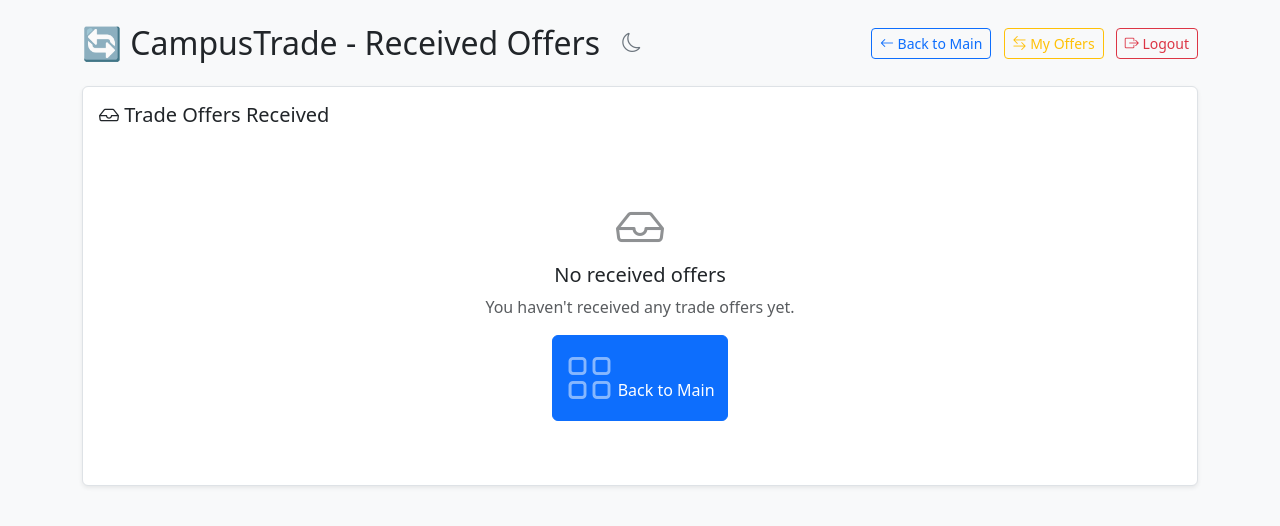
After one commit to ananyakumar2005/ucs503p-202526odd-team-void, a Flask app: template templates/received_offers.html in a window 1280 px wide. The commit adds this page. Shown: the top 526 px of the page. Run offline with Flask 3, Linux system fonts and the light colour scheme; the template is opened without the code that fills it, so the values that code supplies are empty.

```diff
--- a/app.py
+++ b/app.py
@@ -14,7 +14,7 @@ if not app.secret_key:
 def initialize_app():
     from database import init_db
     init_db()
-    create_default_admin()
+    #create_default_admin()
 
 initialize_app()
 
--- a/requirements.txt
+++ b/requirements.txt
@@ -1,4 +1,5 @@
 Flask==2.3.3
 Flask-Login==0.6.3
 Werkzeug==2.3.7
+psycopg2-binary==2.9.7
 gunicorn==21.2.0
--- /dev/null
+++ b/templates/received_offers.html
@@ -0,0 +1,248 @@
+<!DOCTYPE html>
+<html lang="en">
+<head>
+  <meta charset="UTF-8">
+  <title>Received Trade Offers - CampusTrade</title>
+  <link href="https://cdn.jsdelivr.net/npm/bootstrap@5.3.3/dist/css/bootstrap.min.css" rel="stylesheet">
+  <link href="https://cdn.jsdelivr.net/npm/bootstrap-icons@1.11.1/font/bootstrap-icons.css" rel="stylesheet">
+  <style>
+    :root {
+      --bg-primary: #f8f9fa;
+      --bg-secondary: #ffffff;
+      --bg-card: #ffffff;
+      --text-primary: #212529;
+      --text-secondary: #6c757d;
+      --border-color: #dee2e6;
+      --shadow: rgba(0, 0, 0, 0.1);
+    }
+
+    [data-theme="dark"] {
+      --bg-primary: #121212;
+      --bg-secondary: #1e1e1e;
+      --bg-card: #2d2d2d;
+      --text-primary: #ffffff;
+      --text-secondary: #a0a0a0;
+      --border-color: #404040;
+      --shadow: rgba(0, 0, 0, 0.3);
+    }
+
+    body {
+      background-color: var(--bg-primary);
+      color: var(--text-primary);
+      transition: all 0.3s ease;
+    }
+
+    .card {
+      background-color: var(--bg-card);
+      border: 1px solid var(--border-color);
+      box-shadow: 0 2px 8px var(--shadow);
+    }
+
+    .table {
+      color: var(--text-primary);
+    }
+
+    .empty-state {
+      padding: 3rem 1rem;
+      text-align: center;
+    }
+
+    .empty-state i {
+      font-size: 3rem;
+      margin-bottom: 1rem;
+      opacity: 0.5;
+    }
+
+    .theme-toggle {
+      background: none;
+      border: none;
+      color: var(--text-secondary);
+      font-size: 1.2rem;
+      transition: color 0.3s ease;
+    }
+
+    .theme-toggle:hover {
+      color: var(--text-primary);
+    }
+
+    .offer-card {
+      border-left: 4px solid #0d6efd;
+      margin-bottom: 1rem;
+    }
+
+    .offer-card.pending {
+      border-left-color: #ffc107;
+    }
+
+    .offer-card.accepted {
+      border-left-color: #198754;
+    }
+
+    .offer-card.rejected {
+      border-left-color: #dc3545;
+    }
+  </style>
+</head>
+<body>
+  <div class="container py-4">
+    <!-- Header -->
+    <div class="row mb-4">
+      <div class="col">
+        <div class="d-flex justify-content-between align-items-center">
+          <div class="d-flex align-items-center">
+            <h2 class="mb-0 me-3">🔄 CampusTrade - Received Offers</h2>
+            <button class="theme-toggle" id="themeToggle" title="Toggle dark mode">
+              <i class="bi bi-moon"></i>
+            </button>
+          </div>
+          <div>
+            <a href="{{ url_for('index') }}" class="btn btn-outline-primary btn-sm me-2">
+              <i class="bi bi-arrow-left"></i> Back to Main
+            </a>
+            <a href="{{ url_for('view_trade_offers') }}" class="btn btn-outline-warning btn-sm me-2">
+              <i class="bi bi-arrow-left-right"></i> My Offers
+            </a>
+            <a href="{{ url_for('logout') }}" class="btn btn-outline-danger btn-sm">
+              <i class="bi bi-box-arrow-right"></i> Logout
+            </a>
+          </div>
+        </div>
+      </div>
+    </div>
+
+    <!-- Received Offers List -->
+    <div class="card shadow-sm">
+      <div class="card-body">
+        <h5 class="card-title mb-3"><i class="bi bi-inbox"></i> Trade Offers Received</h5>
+
+        {% if received_offers %}
+        <div class="row">
+          {% for offer in received_offers %}
+          <div class="col-md-6 mb-3">
+            <div class="card offer-card {{ offer.received_status }}">
+              <div class="card-body">
+                <div class="d-flex justify-content-between align-items-start mb-2">
+                  <h6 class="card-title mb-0">Offer for: <strong>{{ offer.barter_item }}</strong></h6>
+                  <span class="badge
+                    {% if offer.received_status == 'pending' %}bg-warning text-dark
+                    {% elif offer.received_status == 'accepted' %}bg-success
+                    {% elif offer.received_status == 'rejected' %}bg-danger
+                    {% else %}bg-secondary{% endif %}">
+                    {{ offer.received_status }}
+                  </span>
+                </div>
+
+                <div class="mb-2">
+                  <small class="text-muted">From:</small>
+                  <strong>{{ offer.offerer_name }}</strong>
+                </div>
+
+                <div class="mb-2">
+                  <small class="text-muted">Contact:</small>
+                  {{ offer.offerer_mobile }}
+                </div>
+
+                <div class="mb-3">
+                  <small class="text-muted">Offered Item:</small>
+                  <p class="mb-1">{{ offer.item_description }}</p>
+                </div>
+
+                <div class="mb-2">
+                  <small class="text-muted">Date:</small>
+                  {{ offer.created_at.strftime('%Y-%m-%d %H:%M') if offer.created_at else 'Recent' }}
+                </div>
+
+                {% if offer.received_status == 'pending' %}
+                <div class="d-flex gap-2">
+                  <a href="{{ url_for('update_offer_status', received_offer_id=offer.received_offer_id, status='accepted') }}"
+                     class="btn btn-success btn-sm"
+                     onclick="return confirm('Accept this trade offer?')">
+                    <i class="bi bi-check-lg"></i> Accept
+                  </a>
+                  <a href="{{ url_for('update_offer_status', received_offer_id=offer.received_offer_id, status='rejected') }}"
+                     class="btn btn-danger btn-sm"
+                     onclick="return confirm('Reject this trade offer?')">
+                    <i class="bi bi-x-lg"></i> Reject
+                  </a>
+                </div>
+                {% endif %}
+              </div>
+            </div>
+          </div>
+          {% endfor %}
+        </div>
+        {% else %}
+        <div class="empty-state">
+          <i class="bi bi-inbox"></i>
+          <h5>No received offers</h5>
+          <p class="text-muted">You haven't received any trade offers yet.</p>
+          <a href="{{ url_for('index') }}" class="btn btn-primary">
+            <i class="bi bi-grid"></i> Back to Main
+          </a>
+        </div>
+        {% endif %}
+      </div>
+    </div>
+
+    <!-- Quick Stats -->
+    {% if received_offers %}
+    <div class="row mt-4">
+      <div class="col-md-3">
+        <div class="card text-center">
+          <div class="card-body">
+            <h3 class="text-primary">{{ received_offers|length }}</h3>
+            <p class="text-muted mb-0">Total Received</p>
+          </div>
+        </div>
+      </div>
+      <div class="col-md-3">
+        <div class="card text-center">
+          <div class="card-body">
+            <h3 class="text-warning">{{ received_offers|selectattr('received_status', 'equalto', 'pending')|list|length }}</h3>
+            <p class="text-muted mb-0">Pending</p>
+          </div>
+        </div>
+      </div>
+      <div class="col-md-3">
+        <div class="card text-center">
+          <div class="card-body">
+            <h3 class="text-success">{{ received_offers|selectattr('received_status', 'equalto', 'accepted')|list|length }}</h3>
+            <p class="text-muted mb-0">Accepted</p>
+          </div>
+        </div>
+      </div>
+      <div class="col-md-3">
+        <div class="card text-center">
+          <div class="card-body">
+            <h3 class="text-danger">{{ received_offers|selectattr('received_status', 'equalto', 'rejected')|list|length }}</h3>
+            <p class="text-muted mb-0">Rejected</p>
+          </div>
+        </div>
+      </div>
+    </div>
+    {% endif %}
+  </div>
+
+  <script src="https://cdn.jsdelivr.net/npm/bootstrap@5.3.3/dist/js/bootstrap.bundle.min.js"></script>
+  <script>
+    // Dark Mode Functionality
+    const themeToggle = document.getElementById('themeToggle');
+    const currentTheme = localStorage.getItem('theme') || 'light';
+
+    document.documentElement.setAttribute('data-theme', currentTheme);
+    updateThemeIcon(currentTheme);
+
+    themeToggle.addEventListener('click', () => {
+      const newTheme = currentTheme === 'light' ? 'dark' : 'light';
+      document.documentElement.setAttribute('data-theme', newTheme);
+      localStorage.setItem('theme', newTheme);
+      updateThemeIcon(newTheme);
+    });
+
+    function updateThemeIcon(theme) {
+      const icon = themeToggle.querySelector('i');
+      icon.className = theme === 'light' ? 'bi bi-moon' : 'bi bi-sun';
+    }
+  </script>
+</body>
+</html>
```
Also changed, not shown: render.yaml (added, +18 -0 lines), templates/index.html (+8 -0 lines), .github/copilot-instructions.md (added), campustrade.db (added), 1 other file.
